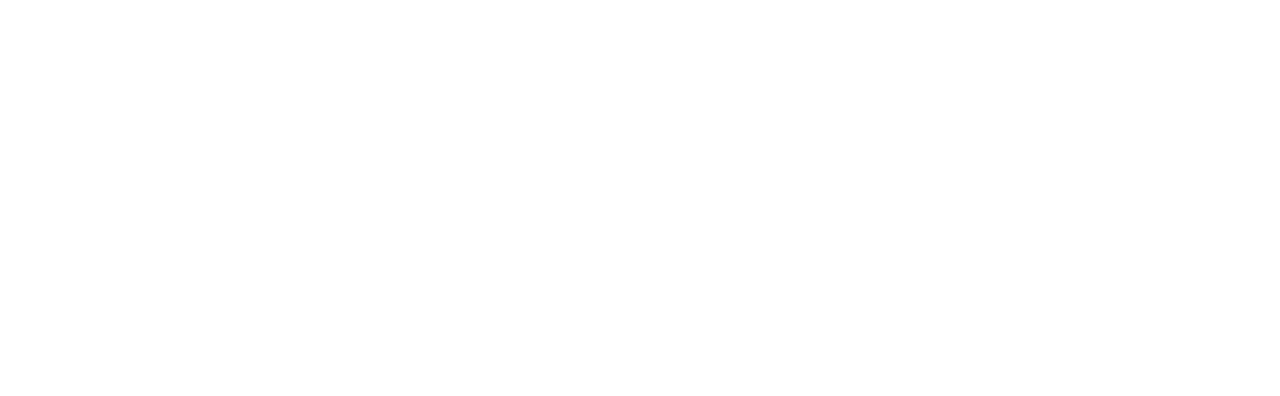
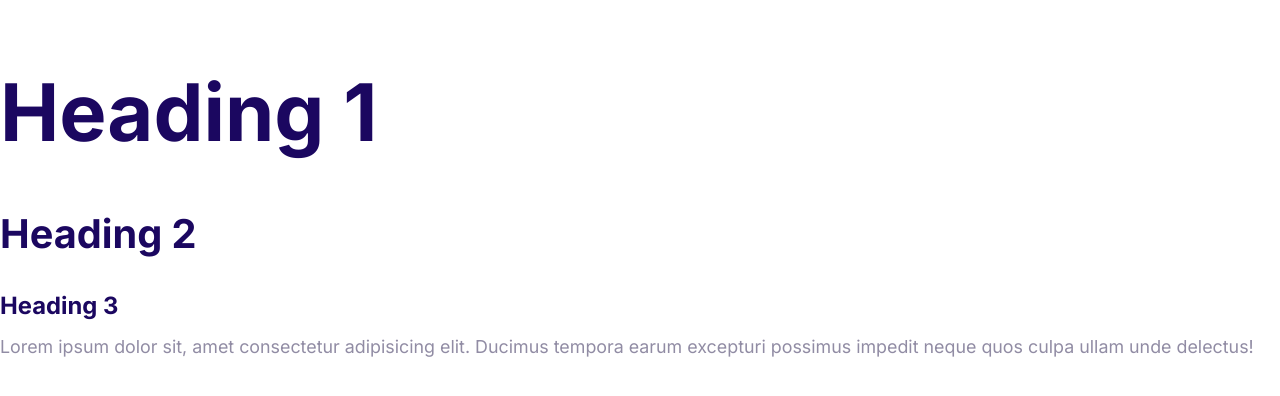
Before and after one commit to Psoccrates/cloud-service-project, a plain HTML site: page index.html in a window 1280 px wide. Drawn offline with Linux system fonts and the light colour scheme.

Commit message:
Define the styles for the fonts.

```diff
--- a/CSS/styles.css
+++ b/CSS/styles.css
@@ -1,7 +1,60 @@
+html {
+  /*62.5% of 16px = 10px*/
+  /*1rem = 10px*/
+  font-size: 62%;
+}
 :root {
   --color-primary: #2594ff;
   --color-secondary: #00d9ff;
   --color-accent: #ff3400;
-  --color-heading: #1b0760;
+  --color-headings: #1b0760;
   --color-body: #918ca4;
 }
+
+body {
+  font-family: Inter, Arial, Helvetica, sans-serif;
+  font-size: 2.4rem;
+  line-height: 1.5;
+  color: var(--color-body);
+}
+
+h1,
+h2,
+h3 {
+  color: var(--color-headings);
+  margin-bottom: 1rem;
+}
+
+h1 {
+  font-size: 7rem;
+}
+
+h2 {
+  font-size: 4rem;
+}
+
+h3 {
+  font-size: 3rem;
+}
+
+p {
+  margin-top: 0;
+}
+
+@media screen and (min-width: 1024px) {
+  body {
+    font-size: 1.8rem;
+  }
+
+  h1 {
+    font-size: 8rem;
+  }
+
+  h2 {
+    font-size: 4rem;
+  }
+
+  h3 {
+    font-size: 2.4rem;
+  }
+}
--- a/index.html
+++ b/index.html
@@ -1,14 +1,26 @@
 <!DOCTYPE html>
 <html lang="en">
-<head>
-    <meta charset="UTF-8">
-    <meta http-equiv="X-UA-Compatible" content="IE=edge">
-    <meta name="viewport" content="width=device-width, initial-scale=1.0">
+  <head>
+    <meta charset="UTF-8" />
+    <meta http-equiv="X-UA-Compatible" content="IE=edge" />
+    <meta name="viewport" content="width=device-width, initial-scale=1.0" />
     <title>Document</title>
-    <link rel="stylesheet" href="css/normalize.css">
-    <link rel="stylesheet" href="css/styles.css">
-</head>
-<body>
-
-</body>
+    <link rel="preconnect" href="https://fonts.googleapis.com" />
+    <link rel="preconnect" href="https://fonts.gstatic.com" crossorigin />
+    <link
+      href="https://fonts.googleapis.com/css2?family=Inter:wght@400;700&display=swap"
+      rel="stylesheet"
+    />
+    <link rel="stylesheet" href="css/normalize.css" />
+    <link rel="stylesheet" href="css/styles.css" />
+  </head>
+  <body>
+    <h1>Heading 1</h1>
+    <h2>Heading 2</h2>
+    <h3>Heading 3</h3>
+    <p>
+      Lorem ipsum dolor sit, amet consectetur adipisicing elit. Ducimus tempora
+      earum excepturi possimus impedit neque quos culpa ullam unde delectus!
+    </p>
+  </body>
 </html>
```
